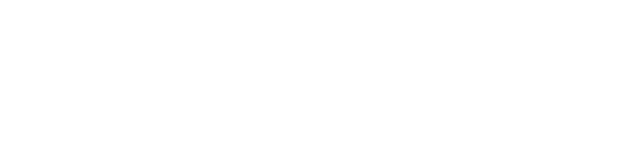
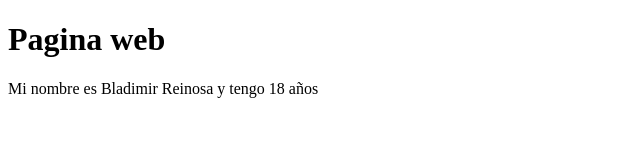
Before and after one commit to Bladimir-Rei/Ejemplo_Seminario_Git_GitHub, a plain HTML site: page index.html in a window 1280 px wide. Shown: the whole page, without its empty margins (0-640 px from the left). Drawn offline with Linux system fonts and the light colour scheme.

Commit message:
agregue un parrafo sobre mi

```diff
--- a/index.html
+++ b/index.html
@@ -6,6 +6,11 @@
     <title>Primera pagina web</title>
 </head>
 <body>
+    <h1>Pagina web</h1>
+
+    <p>
+        Mi nombre es Bladimir Reinosa y tengo 18 años
+    </p>
 
 </body>
 </html>
```
